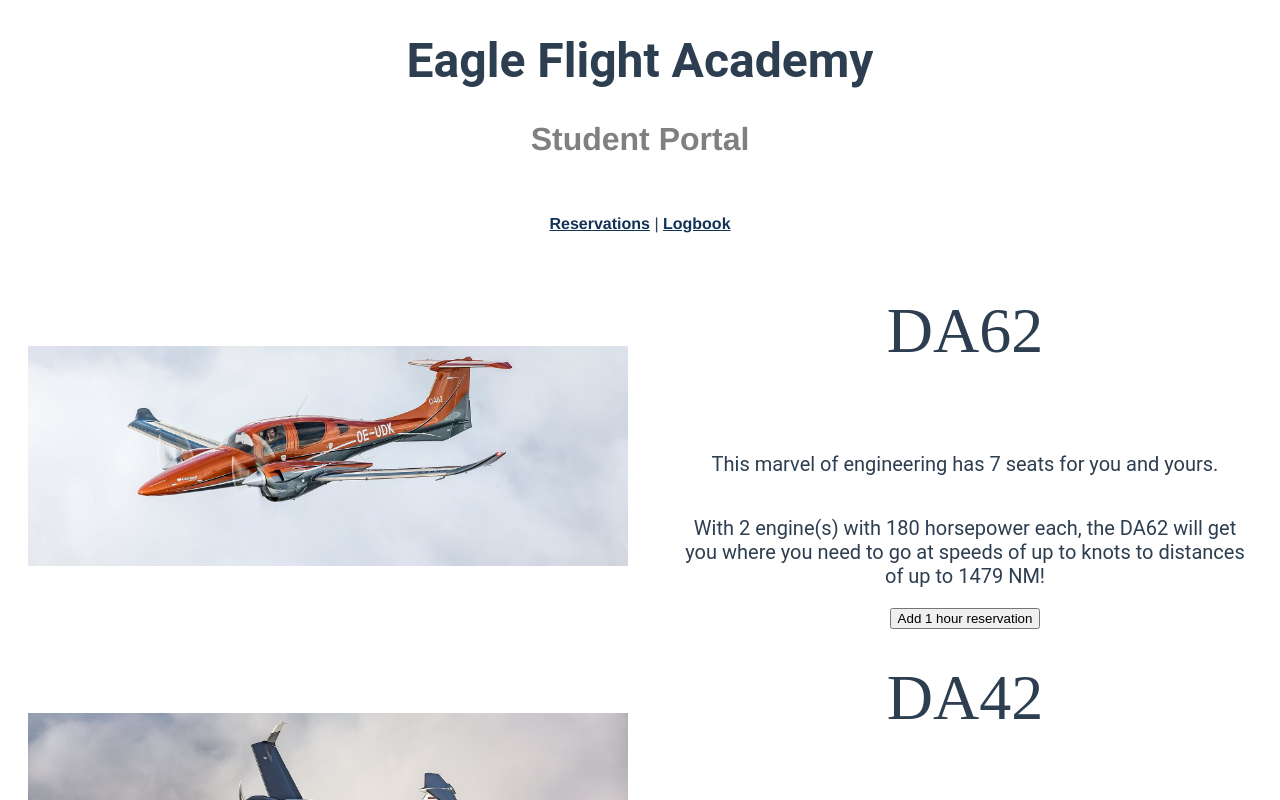
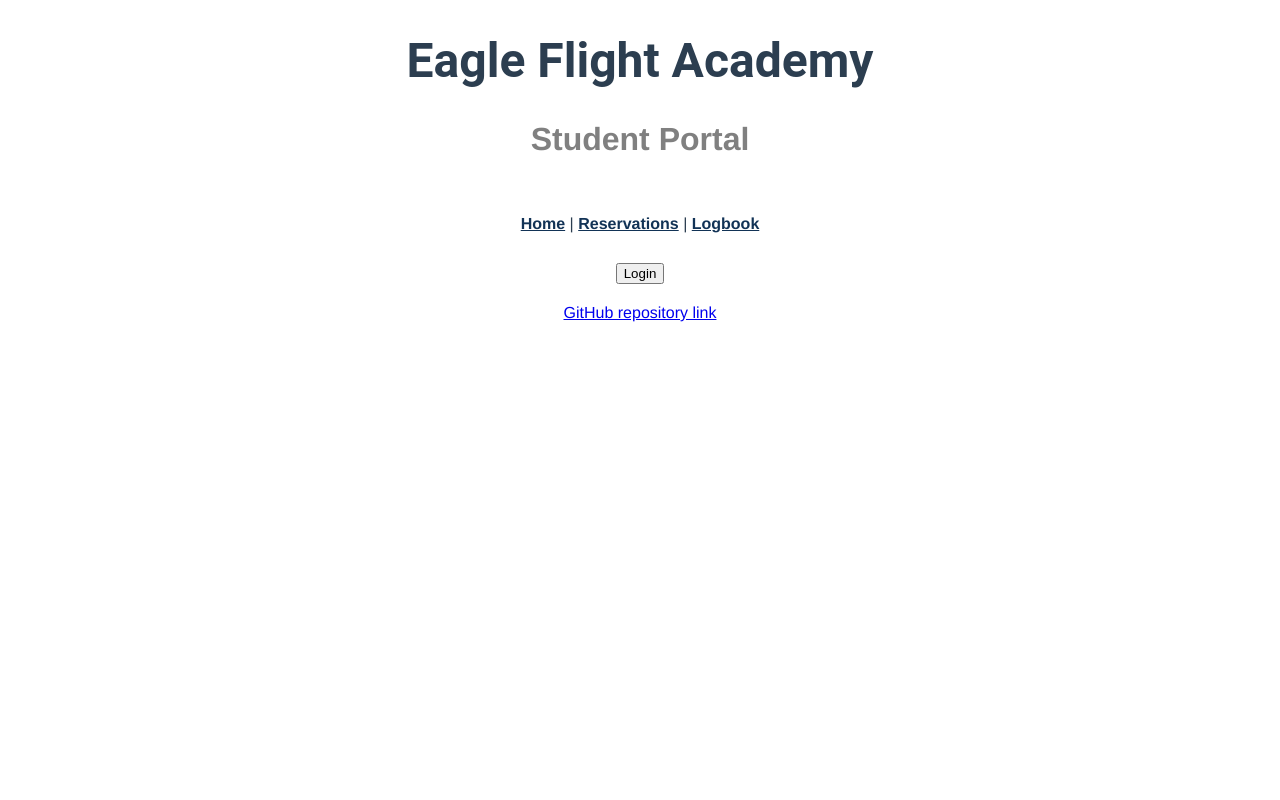
Before and after one commit to carterrm/project-3, a Vue app: page / in a window 1280 px wide. Shown: the top 800 px of the page. Built offline with nearby package versions, Linux system fonts and the light colour scheme.

Commit message:
started adapting for Project 4- needs lots of work

```diff
--- a/src/App.vue
+++ b/src/App.vue
@@ -7,7 +7,8 @@
     </div>
 
     <div id="nav">
-      <router-link to="/">Reservations</router-link> |
+      <router-link to="/">Home</router-link> |
+      <router-link to="/Aircraft">Reservations</router-link> |
       <router-link to="/Logbook">Logbook</router-link>
     </div>
     <router-view/>
--- a/src/router/index.js
+++ b/src/router/index.js
@@ -7,8 +7,14 @@ Vue.use(VueRouter);
 const routes = [
   {
     path: "/",
+    name: "Home",
+    component: Home,
+  },
+  {
+    path: "/Aircraft",
     name: "Reservations",
-    component: Home,
+    component: () =>
+      import(/* webpackChunkName: "about" */ "../views/Aircraft.vue"),
   },
   {
     path: "/logbook",
--- /dev/null
+++ b/src/views/Aircraft.vue
@@ -0,0 +1,23 @@
+<template>
+  <div class="home">
+    <AircraftList :aircraftList = "aircraft" /> <!--Aircraft inside double quotes is the computed property, after colon is the name of that
+    data inside AircraftList -->
+  </div>
+</template>
+
+<script>
+// @ is an alias to /src
+import AircraftList from "../components/AircraftList.vue";
+
+export default {
+  name: "Home",
+  computed: {
+    aircraft: function() {
+      return this.$root.$data.aircraft;
+    }
+  },
+  components: {
+    AircraftList,
+  },
+};
+</script>
--- a/src/views/Home.vue
+++ b/src/views/Home.vue
@@ -1,23 +1,36 @@
 <template>
   <div class="home">
-    <AircraftList :aircraftList = "aircraft" /> <!--Aircraft inside double quotes is the computed property, after colon is the name of that
-    data inside AircraftList -->
+    <div v-if='"loggedIn"'>
+      <button class=login @click='"login"'>Login</button>
+    </div>
   </div>
 </template>
 
 <script>
 // @ is an alias to /src
-import AircraftList from "../components/AircraftList.vue";
 
 export default {
   name: "Home",
   computed: {
-    aircraft: function() {
-      return this.$root.$data.aircraft;
+    userID: function() {
+      return 1010;
+    },
+    loggedIn: function() {
+      return false;
     }
   },
-  components: {
-    AircraftList,
-  },
+  methods: {
+    login: function() {
+      return this.userID;
+    }
+  }
 };
 </script>
+
+<style>
+
+.login {
+  margin-bottom: 20px;
+}
+
+</style>
```
